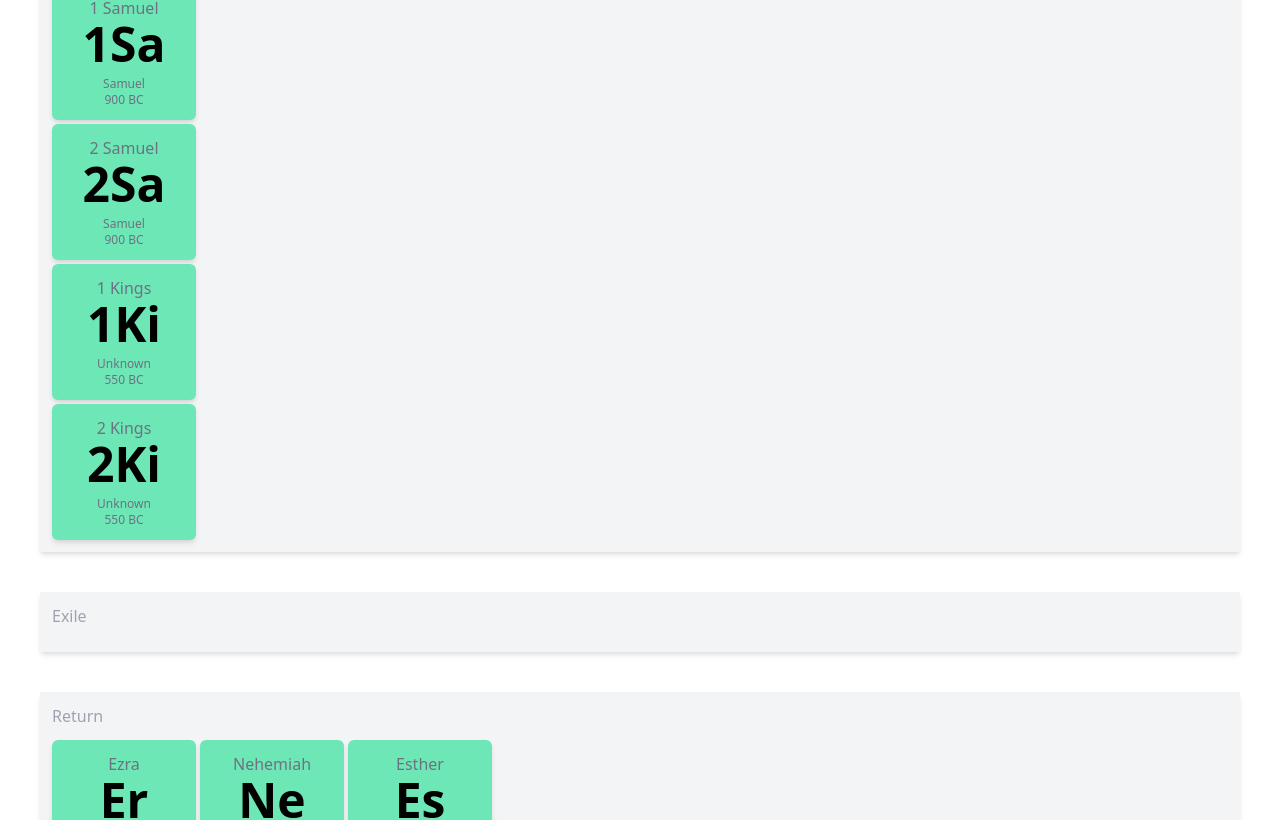
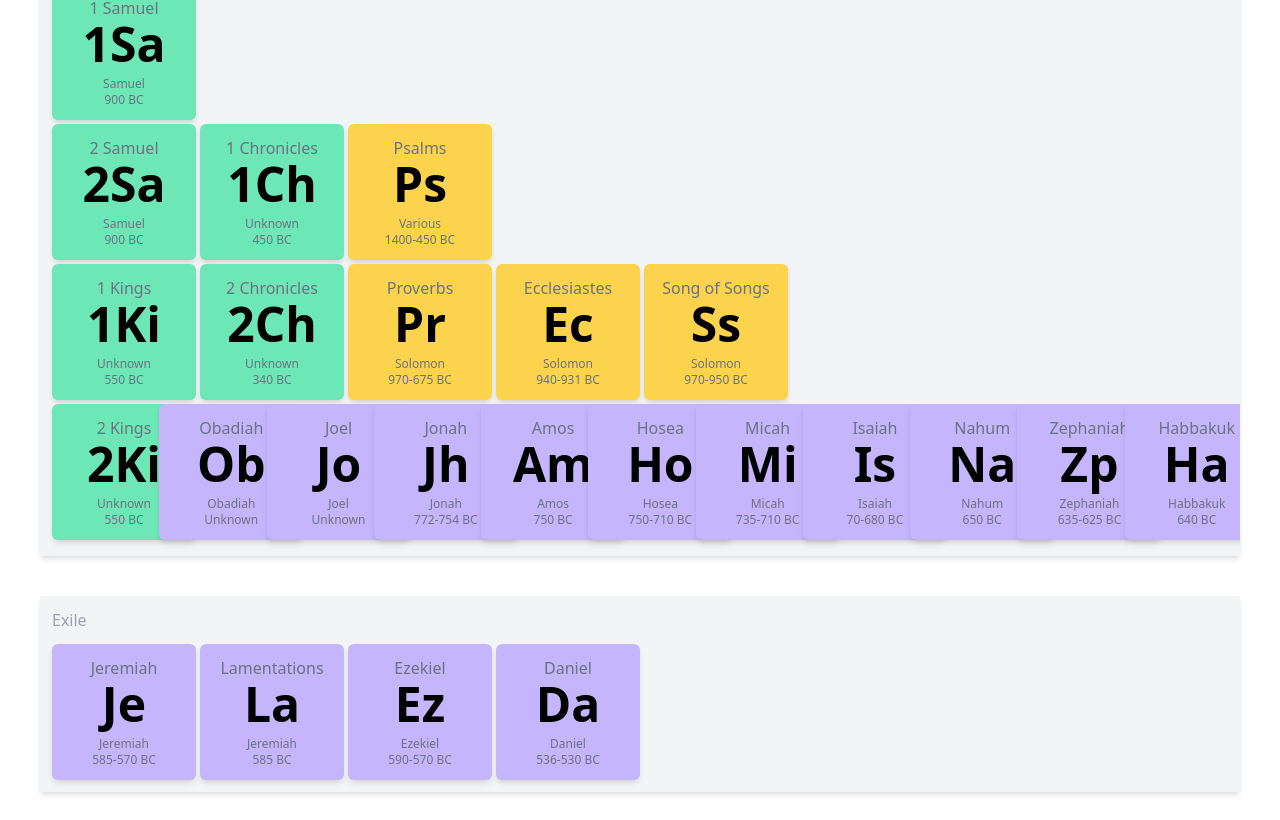
Before and after one commit to robkreisel/the-bible, a React (Create React App) app: page / in a window 1280 px wide. Shown: the part 3916-4736 px from the top of the page. Built offline with nearby package versions, Linux system fonts and the light colour scheme.

Commit message:
Great progress

```diff
--- a/src/components/OTChronological.jsx
+++ b/src/components/OTChronological.jsx
@@ -5,7 +5,9 @@ import data from '../data/otBookInformation';
 
 export default function OTChronological() {
 
-    const kingdomSymbols = ['1Sa', '2Sa', '1Ki', '2Ki'];
+    const kingdomR2Symbols = ['2Sa', '1Ch', 'Ps'];
+    const kingdomR3Symbols = ['1Ki', '2Ch', 'Pr', 'Ec', 'Ss'];
+    const kingdomR4Symbols = ['2Ki', 'Ob', 'Jo', 'Jh', 'Am', 'Ho', 'Mi', 'Is', 'Na', 'Zp', 'Ha'];
 
 
     return (
@@ -58,9 +60,26 @@ export default function OTChronological() {
             </div>
             <div className="m-3 p-3 md:m-10 bg-gray-100 shadow-md overflow-hidden">
                 <div className="mb-3 text-gray-400">Kingdom</div>
-                <div className="flex">
-                    <div className="grid grid-rows-4 gap-1">
-                        {kingdomSymbols.map(function (symbol) {
+                <div className="pb-1">
+                    <Book book={data.find(function (book) { return book.symbol === "1Sa" })} />
+                </div>
+                <div className="flex pb-1">
+                    <div className="grid grid-cols-5 gap-1">
+                        {kingdomR2Symbols.map(function (symbol) {
+                            return <Book book={data.find(function (book) { return book.symbol === symbol })} />
+                        })}
+                    </div>
+                </div>
+                <div className="flex pb-1">
+                    <div className="grid grid-cols-5 gap-1">
+                        {kingdomR3Symbols.map(function (symbol) {
+                            return <Book book={data.find(function (book) { return book.symbol === symbol })} />
+                        })}
+                    </div>
+                </div>
+                <div className="flex pb-1">
+                    <div className="grid grid-cols-11 gap-1">
+                        {kingdomR4Symbols.map(function (symbol) {
                             return <Book book={data.find(function (book) { return book.symbol === symbol })} />
                         })}
                     </div>
@@ -69,7 +88,7 @@ export default function OTChronological() {
             <div className="m-3 p-3 md:m-10 bg-gray-100 shadow-md overflow-hidden">
                 <div className="mb-3 text-gray-400">Exile</div>
                 <div className="flex flex-wrap gap-1">
-                    {data.filter(function (book) { return book.era.includes("exile"); }).map((book) => (
+                    {data.filter(function (book) { return book.era.includes("exile"); }).sort(function (book) { return book.order }).map((book) => (
                         <Book book={book} key={book.symbol} />
                     ))}
                 </div>
--- a/src/data/otBookInformation.js
+++ b/src/data/otBookInformation.js
@@ -197,7 +197,7 @@ export default [
         symbol: "Is",
         category: "prophecy",
         year: "70-680 BC",
-        era: "BC",
+        era: "kingdom",
         author: "Isaiah"
     },
     {
@@ -205,7 +205,7 @@ export default [
         symbol: "Je",
         category: "prophecy",
         year: "585-570 BC",
-        era: "BC",
+        era: "exile",
         author: "Jeremiah"
     },
     {
@@ -213,7 +213,7 @@ export default [
         symbol: "La",
         category: "prophecy",
         year: "585 BC",
-        era: "BC",
+        era: "exile",
         author: "Jeremiah"
     },
     {
@@ -221,7 +221,7 @@ export default [
         symbol: "Ez",
         category: "prophecy",
         year: "590-570 BC",
-        era: "BC",
+        era: "exile",
         author: "Ezekiel"
     },
     {
@@ -229,7 +229,7 @@ export default [
         symbol: "Da",
         category: "prophecy",
         year: "536-530 BC",
-        era: "BC",
+        era: "exile",
         author: "Daniel"
     },
     {
@@ -237,7 +237,7 @@ export default [
         symbol: "Ho",
         category: "prophecy",
         year: "750-710 BC",
-        era: "BC",
+        era: "kingdom",
         author: "Hosea"
     },
     {
@@ -245,7 +245,7 @@ export default [
         symbol: "Jo",
         category: "prophecy",
         year: "Unknown",
-        era: "BC",
+        era: "kingdom",
         author: "Joel"
     },
     {
@@ -253,7 +253,7 @@ export default [
         symbol: "Am",
         category: "prophecy",
         year: "750 BC",
-        era: "BC",
+        era: "kingdom",
         author: "Amos"
     },
     {
@@ -261,7 +261,7 @@ export default [
         symbol: "Ob",
         category: "prophecy",
         year: "Unknown",
-        era: "BC",
+        era: "kingdom",
         author: "Obadiah"
     },
     {
@@ -269,7 +269,7 @@ export default [
         symbol: "Jh",
         category: "prophecy",
         year: "772-754 BC",
-        era: "BC",
+        era: "kingdom",
         author: "Jonah"
     },
     {
@@ -277,7 +277,7 @@ export default [
         symbol: "Mi",
         category: "prophecy",
         year: "735-710 BC",
-        era: "BC",
+        era: "kingdom",
         author: "Micah"
     },
     {
@@ -285,7 +285,7 @@ export default [
         symbol: "Na",
         category: "prophecy",
         year: "650 BC",
-        era: "BC",
+        era: "kingdom",
         author: "Nahum"
     },
     {
@@ -293,7 +293,7 @@ export default [
         symbol: "Ha",
         category: "prophecy",
         year: "640 BC",
-        era: "BC",
+        era: "kingdom",
         author: "Habbakuk"
     },
     {
@@ -301,7 +301,7 @@ export default [
         symbol: "Zp",
         category: "prophecy",
         year: "635-625 BC",
-        era: "BC",
+        era: "kingdom",
         author: "Zephaniah"
     },
     {
```
